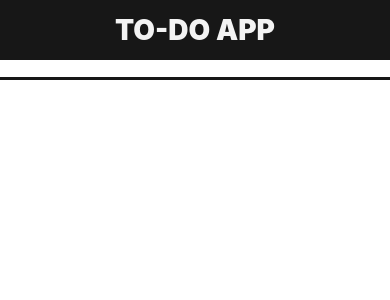
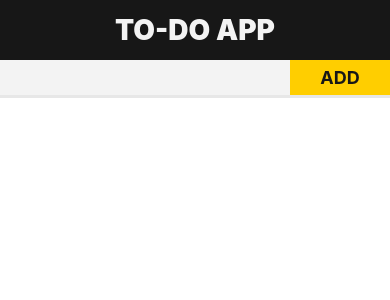
Before and after one commit to tifffai/Todo-Mobile-App, a React Native app: screen / in a window 390 px wide. Shown: the top 300 px of the page. Built offline with nearby package versions, Linux system fonts and the light colour scheme.

Commit message:
Added InputBar ADD button & styling for it

```diff
--- a/components/InputBar.js
+++ b/components/InputBar.js
@@ -6,6 +6,9 @@ const InputBar = (props) => {
     return (
         <View style={styles.inputContainer}>
             <TextInput style={styles.input} />
+            <TouchableOpacity style={styles.addButton}>
+                <Text style={styles.addButtonText}>ADD</Text>
+            </TouchableOpacity>
         </View>
     )
 }
@@ -16,10 +19,25 @@ const styles = StyleSheet.create({
         justifyContent: 'space-between',
         shadowOffset: { width: 0, height: 3},
         shadowColor: '#171717',
+        shadowOpacity: .1
     },
     input: {
-
+        backgroundColor: '#f3f3f3',
+        flex: 1,
+        fontSize: 18,
+        height: 35
     },
+    addButton: {
+        width: 100,
+        backgroundColor: '#FFCE00',
+        alignItems: 'center',
+        justifyContent: 'center'
+    },
+    addButtonText: {
+        color: '#171717',
+        fontSize: 18,
+        fontWeight: '700'
+    }
 })
 
 
```
